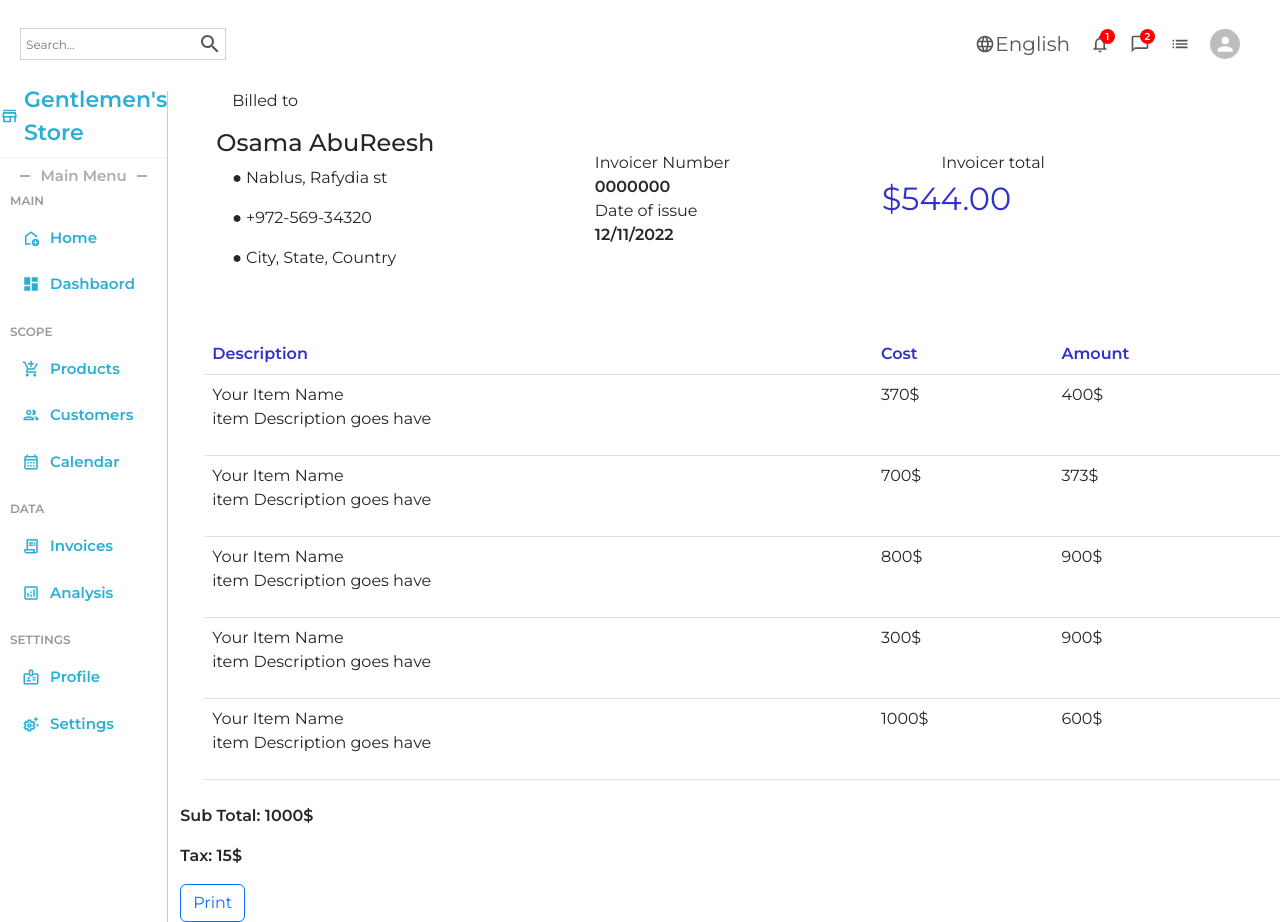
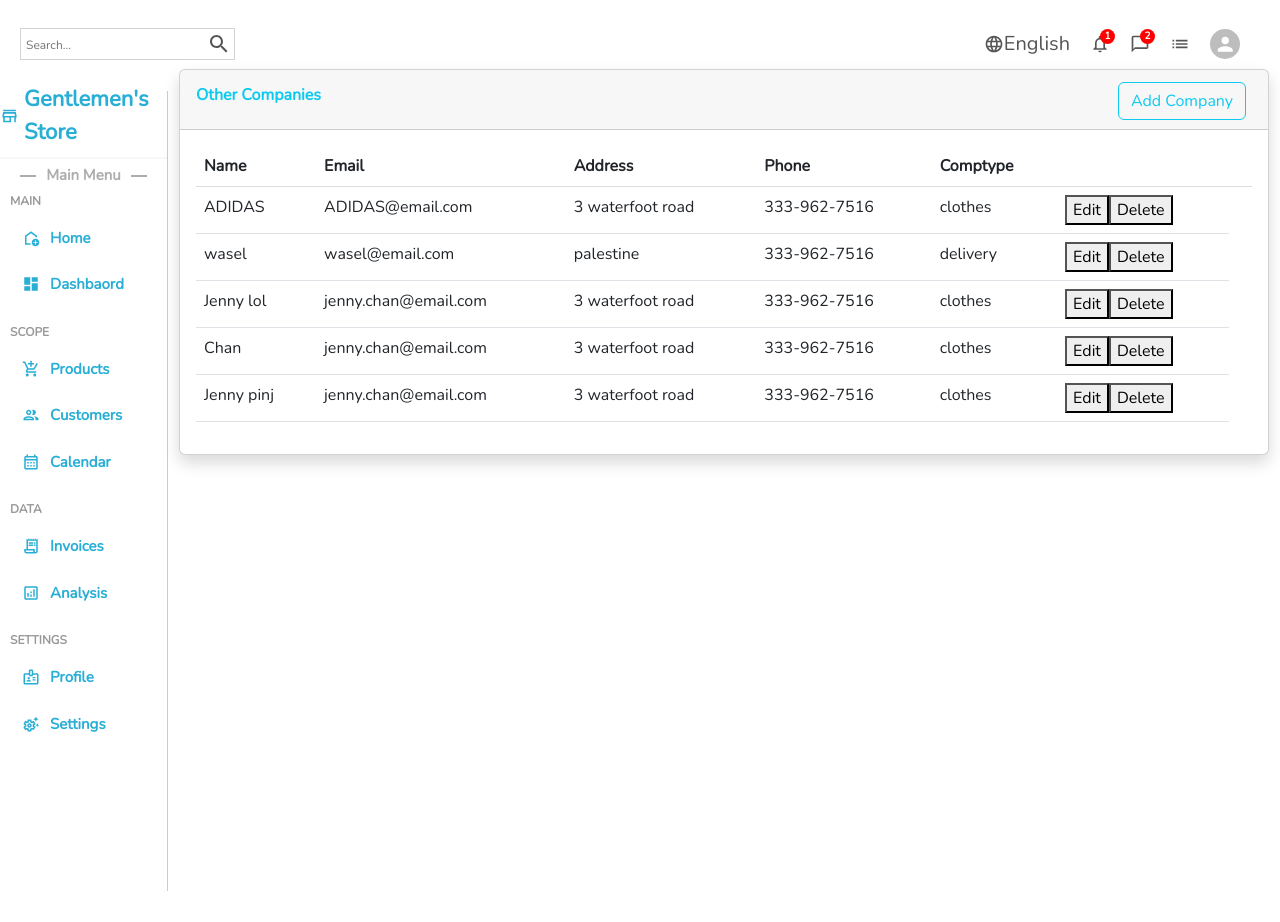
Before and after one commit to iMohammadSawalha/storify, a React (Create React App) app: page / in a window 1280 px wide. After the commit the page ends 891 px from the top, so only its background shows below. Built offline with nearby package versions, Linux system fonts and the light colour scheme.

Commit message:
AddCompany

```diff
--- a/src/App.js
+++ b/src/App.js
@@ -1,9 +1,10 @@
 import React from "react";
 import Navbar from "./Components/Navbar/Navbar";
-import Invoice from "./pages/Invoices/Invoices";
 import SideBar from "./Components/sidebar/Sidebar"
+import AddCompany from "./Components/Addcompany/Addcompany"
 import "./App.css"
 //import Invoice from "./pages/Invoices/Invoices";
+
 
 function App() {
   return (
@@ -12,7 +13,7 @@ function App() {
       <div className="d-flex">
         <SideBar/>
         <div className="pageinfo">
-          <Invoice/>
+          <AddCompany/>
         </div>
       </div>
     </div>
--- /dev/null
+++ b/src/Components/Addcompany/AddCompany.css
@@ -0,0 +1,42 @@
+#card-header {
+  position: relative;
+}
+.card{
+  width: 98%;
+  position: relative  ;
+  left: 1%;
+  top: 4px;
+}
+#btn {
+  position: absolute  ;
+  right: 2%;
+  top:3%;
+}
+strong {
+  color: rgb(13, 202, 240);
+}
+
+table {
+  border-collapse: collapse;
+  width: auto;
+}
+
+th {
+
+
+  padding: 8px;
+  text-align: left;
+  border-bottom: 1px solid #DDD;
+}
+
+tr:hover {
+  background-color: rgb(121, 229, 251);
+}
+
+tbody {
+  width: auto;
+}
+
+strong {
+  color: rgb(13, 202, 240);
+}
--- /dev/null
+++ b/src/Components/Addcompany/AddCompanyBtn.jsx
@@ -0,0 +1,85 @@
+import React, { useState } from 'react';
+function AddCompanyBtn(props) {
+	const [compname, setCompname] = useState('');
+	const [email, setEmail] = useState('');
+	const [address, setAddress] = useState('');
+	const [phone, setPhone] = useState('');
+	const [comptype, setComptype] = useState('');
+
+	const changeCompname = (event) => {
+		setCompname(event.target.value);
+	};
+
+	const changeEmail = (event) => {
+		setEmail(event.target.value);
+	};
+	const changeAddress = (event) => {
+		setAddress(event.target.value);
+	}; const changePhone = (event) => {
+		setPhone(event.target.value);
+	}; const changeComptype = (event) => {
+		setComptype(event.target.value);
+	};
+	const transferValue = (event) => {
+		event.preventDefault();
+		const val = {
+			compname,
+			email,
+			address,
+			phone,
+			comptype
+		};
+		props.func(val);
+		clearState();
+
+	};
+
+	const clearState = () => {
+		setCompname('');
+		setEmail('');
+		setAddress('');
+		setPhone('');
+		setComptype('');
+	};
+	return (
+		<>
+			<button type="button" className="btn btn-outline-info" data-bs-toggle="modal" data-bs-target="#exampleModal">
+				Add Company
+			</button>
+			<div className="modal fade" id="exampleModal" tabindex="-1" aria-labelledby="exampleModalLabel" aria-hidden="true">
+				<div className="modal-dialog">
+					<div className="modal-content">
+						<div className="modal-header">
+							<h1 className="modal-title fs-5" id="exampleModalLabel">Company Info</h1>
+							<button type="button" className="btn-close" data-bs-dismiss="modal" aria-label="Close"></button>
+						</div>
+						<div className="modal-body">
+							<label>Name</label>
+							<input type="text" value={compname} onChange={changeCompname} /><br/><br/><br/>
+
+
+							<label>email</label>
+							<input type="text" value={email} onChange={changeEmail} /><br/><br/><br/>
+
+							<label>address</label>
+							<input type="text" value={address} onChange={changeAddress} /><br/><br/><br/>
+
+							<label>phone</label>
+							<input type="text" value={phone} onChange={changePhone} /><br/><br/><br/>
+
+							<label>type</label>
+							<input type="text" value={comptype} onChange={changeComptype} /><br/><br/><br/>
+
+						</div>
+						<div className="modal-footer">
+							<button type="button" className="btn btn-secondary" data-bs-dismiss="modal">Close</button>
+							<button type="button" className="btn btn-outline-info" onClick={transferValue}>{props.name}</button>
+						</div>
+					</div>
+				</div>
+			</div>
+		</>
+	);
+}
+
+export default AddCompanyBtn;
--- /dev/null
+++ b/src/Components/Addcompany/Addcompany.jsx
@@ -0,0 +1,117 @@
+import React, { Fragment, useState } from 'react';
+import AddCompanyBtn from './AddCompanyBtn';
+import jsonData from './mock-data.json';
+import './AddCompany.css';
+import ReadOnlyRow from './ReadOnlyRow';
+import EditableRow from './EditableRow';
+function AddCompany(props) {
+	const [editFormData, setEditFormData] = useState({
+		compname: "",
+		email: "",
+		address: "",
+		phone: "",
+		comptype: ""
+	})
+	const [companyData, setCompanyData] = useState(jsonData);
+	const [EditcompanyDataId, setEditcompanyDataId] = useState(null);
+	const handleDeleteClick = (companyDataId) => {
+		const newCompanyData = [...companyData];
+
+		const index = companyData.findIndex((companyData) => companyData.id === companyDataId);
+
+		newCompanyData.splice(index, 1);
+
+		setCompanyData(newCompanyData);
+	}
+	const handleEditFromSubmit = (event) => {
+		event.preventDefault();
+		const editedCompanyData = {
+			id: EditcompanyDataId,
+			compname: editFormData.compname,
+			email: editFormData.email,
+			address: editFormData.address,
+			phone: editFormData.phone,
+			comptype: editFormData.comptype
+		}
+		const newCompanyData = [...companyData]
+		const index = companyData.findIndex((companyData) => companyData.id === EditcompanyDataId);
+		newCompanyData[index] = editedCompanyData;
+		setCompanyData(newCompanyData);
+		setEditcompanyDataId(null);
+	}
+	const handleCancelClick = () => {
+		setEditcompanyDataId(null);
+	}
+	const handleEditFormChange = (event) => {
+		event.preventDefault();
+
+		const fieldName = event.target.getAttribute("name");
+		const fieldValue = event.target.value;
+
+		const newFormData = { ...editFormData };
+		newFormData[fieldName] = fieldValue;
+
+		setEditFormData(newFormData);
+	}
+	const handleEditClick = (event, companyData) => {
+		event.preventDefault();
+
+		setEditcompanyDataId(companyData.id);
+		const formValues = {
+			compname: companyData.compname,
+			email: companyData.email,
+			address: companyData.address,
+			phone: companyData.phone,
+			comptype: companyData.comptype
+		}
+
+		setEditFormData(formValues)
+	};
+	const tableRows = companyData.map((companyData) => {
+		return (
+			<>
+				<Fragment>
+					{EditcompanyDataId === companyData.id ? (<EditableRow editFormData={editFormData} handleEditFormChange={handleEditFormChange} handleCancelClick={handleCancelClick} />) : (<ReadOnlyRow companyData={companyData} handleEditClick={handleEditClick} handleDeleteClick={handleDeleteClick} />)}
+				</Fragment>
+			</>
+		);
+	});
+
+
+
+	const addRows = (data) => {
+		const totalCompanies = companyData.length;
+		data.id = totalCompanies + 1;
+		const updatedcompanyData = [...companyData];
+		updatedcompanyData.push(data);
+		setCompanyData(updatedcompanyData);
+	};
+
+	return (
+		<div className="card shadow mb-4">
+			<div className="card-header py-3">
+				<h6 >
+					<strong>Other Companies</strong></h6>
+				<div id="btn"><AddCompanyBtn name="Add Company" func={addRows} /></div>
+
+			</div>
+			<div className="card-body">
+				<form onSubmit={handleEditFromSubmit}>
+					<table className="table table-stripped">
+						<thead>
+							<th>Name</th>
+							<th>Email</th>
+							<th>Address</th>
+							<th>Phone</th>
+							<th>Comptype</th>
+							<th></th>
+							<th></th>
+						</thead>
+						<tbody>{tableRows}</tbody>
+					</table>
+				</form>
+			</div>
+		</div>
+	);
+}
+export default AddCompany;
--- /dev/null
+++ b/src/Components/Addcompany/EditableRow.jsx
@@ -0,0 +1,29 @@
+import React from 'react'
+
+export const EditableRow = ({ editFormData, handleEditFormChange, handleCancelClick }) => {
+    return (
+        <>
+            <tr>
+                <td> <input type="text" name="compname" defaultValue={editFormData.compname} onChange={handleEditFormChange} /></td>
+
+
+                <td> <input type="text" name="email" defaultValue={editFormData.email} onChange={handleEditFormChange} /></td>
+
+
+                <td> <input type="text" name="address" defaultValue={editFormData.address} onChange={handleEditFormChange} /></td>
+
+
+                <td> <input type="text" name="phone" defaultValue={editFormData.phone} onChange={handleEditFormChange} /></td>
+
+                <td> <input type="text" name="comptype" defaultValue={editFormData.comptype} onChange={handleEditFormChange} /></td>
+
+                <td>
+                    <button type="submit" >save</button>
+                    <button type="button" onClick={handleCancelClick}>cancel</button>
+
+                </td>
+            </tr>
+        </>
+    )
+}
+export default EditableRow;
--- /dev/null
+++ b/src/Components/Addcompany/ReadOnlyRow.jsx
@@ -0,0 +1,20 @@
+import React from 'react'
+
+const ReadOnlyRow = ({ companyData, handleEditClick, handleDeleteClick }) => {
+    return (
+        <tr>
+
+            <td>{companyData.compname}</td>
+            <td>{companyData.email}</td>
+            <td>{companyData.address}</td>
+            <td>{companyData.phone}</td>
+            <td>{companyData.comptype}</td>
+            <td>
+                <button type="button" onClick={(event) => handleEditClick(event, companyData)}>Edit</button>
+                <button type="button" onClick={() => handleDeleteClick(companyData.id)}>Delete</button>
+
+            </td>
+        </tr>
+    )
+}
+export default ReadOnlyRow;
--- /dev/null
+++ b/src/Components/Addcompany/mock-data.json
@@ -0,0 +1,42 @@
+[
+    {
+      "id": 1,
+      "compname": "ADIDAS",
+     "email": "ADIDAS@email.com",
+      "address": "3 waterfoot road",
+      "phone": "333-962-7516",
+      "comptype":"clothes"
+    },
+    {
+      "id": 2,
+      "compname": "wasel",
+      "email": "wasel@email.com",
+       "address": "palestine",
+       "phone": "333-962-7516",
+       "comptype":"delivery"
+      },
+    {
+      "id": 3,
+      "compname": "Jenny lol",
+      "email": "jenny.chan@email.com",
+       "address": "3 waterfoot road",
+       "phone": "333-962-7516",
+       "comptype":"clothes"
+     },
+    {
+      "id": 4,
+      "compname": " Chan",
+      "email": "jenny.chan@email.com",
+       "address": "3 waterfoot road",
+       "phone": "333-962-7516",
+       "comptype":"clothes"
+        },
+    {
+      "id": 5,
+      "compname": "Jenny pinj",
+      "email": "jenny.chan@email.com",
+       "address": "3 waterfoot road",
+       "phone": "333-962-7516",
+       "comptype":"clothes"
+        }
+  ]
```
Also changed, not shown: src/Components/Addcompany/AddCompanyBtn.css (added).
